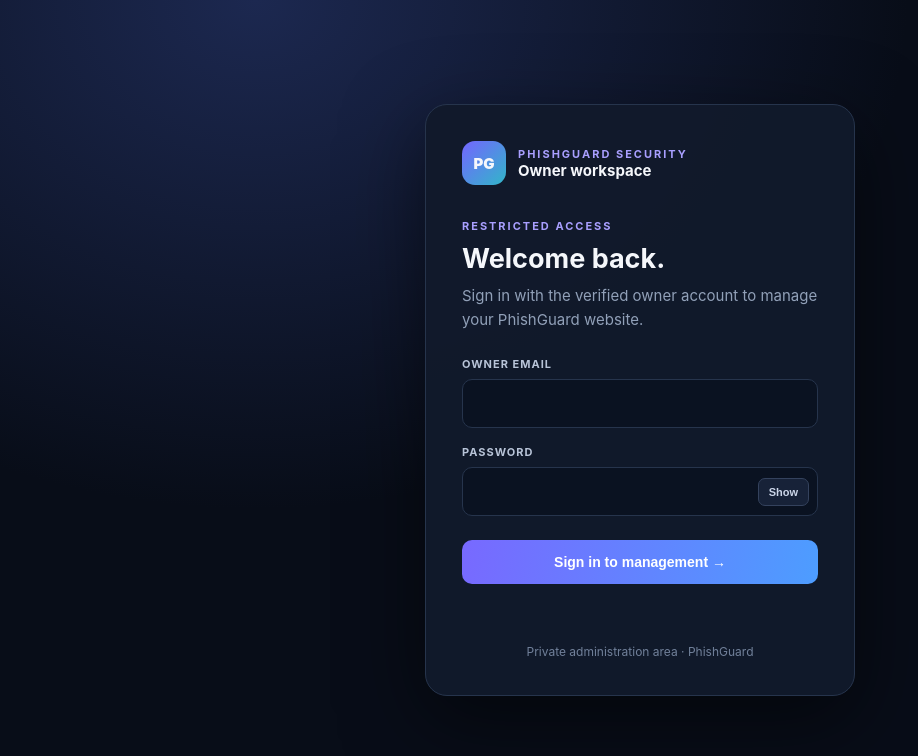
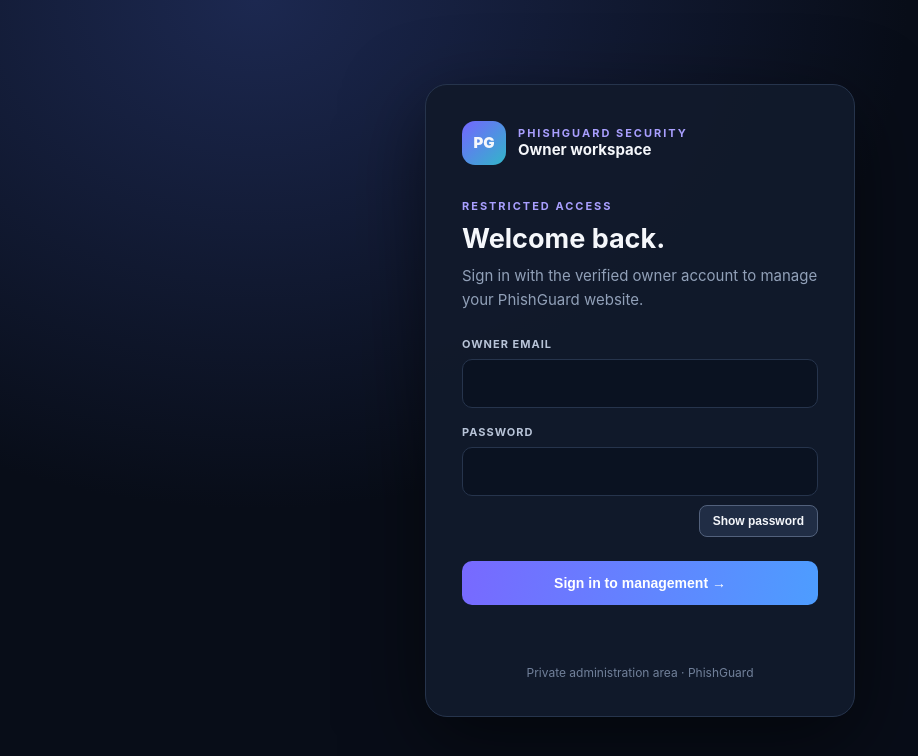
Before and after one commit to aldosergentwari-boot/PhishGuard, a Flask app: page /admin/login in a window 1280 px wide. Shown: the top 756 px of the page, without its empty margins (0-918 px from the left). Run offline with Flask 3, Linux system fonts and the light colour scheme.

Commit message:
Make owner login password visibility control clearly visible

```diff
--- a/web/templates/admin_login.html
+++ b/web/templates/admin_login.html
@@ -10,7 +10,7 @@
 .card{width:min(100%,430px);padding:36px;border:1px solid var(--line);border-radius:22px;background:rgba(17,26,43,.96);box-shadow:0 24px 80px #0008}
 .brand{display:flex;align-items:center;gap:12px;margin-bottom:34px}.mark{display:grid;place-items:center;width:44px;height:44px;border-radius:13px;background:linear-gradient(135deg,#7465ff,#31b6c9);font-weight:900}.eyebrow{font-size:11px;letter-spacing:2px;color:#a99fff;font-weight:700}h1{font-size:27px;margin:9px 0}p{color:var(--muted);line-height:1.6;margin:0 0 25px}
 label{display:block;font-size:11px;letter-spacing:1px;font-weight:700;color:#b8c4d8;margin:17px 0 8px}input{width:100%;padding:14px;border:1px solid var(--line);border-radius:10px;background:#0a1221;color:var(--text);font:inherit;outline:none}input:focus{border-color:var(--accent);box-shadow:0 0 0 3px #8b7cff25}
-.password-wrap{position:relative}.password-wrap input{padding-right:82px}.toggle-password{position:absolute;right:9px;top:50%;transform:translateY(-50%);width:auto;margin:0;padding:7px 10px;border:1px solid #34425d;border-radius:7px;background:#172238;color:#cbd5e8;font-size:11px;font-weight:700}.toggle-password:hover{background:#263552}.toggle-password:focus-visible{outline:2px solid var(--accent);outline-offset:2px}
+.password-toggle-row{display:flex;justify-content:flex-end;margin-top:9px}.toggle-password{display:inline-flex!important;align-items:center;justify-content:center;width:auto!important;margin:0!important;padding:8px 13px!important;border:1px solid #52617c!important;border-radius:8px!important;background:#202d45!important;color:#f5f7fb!important;font-size:12px!important;font-weight:700!important;cursor:pointer}.toggle-password:hover{background:#2d3d5c!important}.toggle-password:focus-visible{outline:2px solid var(--accent);outline-offset:2px}
 button{width:100%;margin-top:24px;padding:14px;border:0;border-radius:10px;background:linear-gradient(100deg,#7869ff,#4d9dff);color:white;font-weight:800;font-size:14px;cursor:pointer}button:disabled{opacity:.6;cursor:wait}.message{min-height:22px;margin:14px 0 0;color:#ff9d9d;font-size:13px}.foot{margin-top:24px;font-size:12px;color:#71809a;text-align:center}
 </style></head>
 <body><main class="card">
@@ -18,7 +18,8 @@ button{width:100%;margin-top:24px;padding:14px;border:0;border-radius:10px;backg
 <div class="eyebrow">RESTRICTED ACCESS</div><h1>Welcome back.</h1><p>Sign in with the verified owner account to manage your PhishGuard website.</p>
 <form id="ownerLogin" autocomplete="on">
 <label for="email">OWNER EMAIL</label><input id="email" name="email" type="email" autocomplete="username" maxlength="254" required>
-<label for="password">PASSWORD</label><div class="password-wrap"><input id="password" name="password" type="password" autocomplete="current-password" required><button class="toggle-password" id="togglePassword" type="button" aria-label="Show password" aria-pressed="false">Show</button></div>
+<label for="password">PASSWORD</label><input id="password" name="password" type="password" autocomplete="current-password" required>
+<div class="password-toggle-row"><button class="toggle-password" id="togglePassword" type="button" aria-label="Show password" aria-pressed="false">Show password</button></div>
 <button id="submit" type="submit">Sign in to management →</button><div class="message" id="message" role="status" aria-live="polite"></div>
 </form><div class="foot">Private administration area · PhishGuard</div>
 </main>
@@ -28,7 +29,7 @@ const togglePassword=document.getElementById("togglePassword");
 togglePassword.addEventListener("click",()=>{
  const visible=passwordInput.type==="password";
  passwordInput.type=visible?"text":"password";
- togglePassword.textContent=visible?"Hide":"Show";
+ togglePassword.textContent=visible?"Hide password":"Show password";
  togglePassword.setAttribute("aria-label",visible?"Hide password":"Show password");
  togglePassword.setAttribute("aria-pressed",String(visible));
  passwordInput.focus();
```
